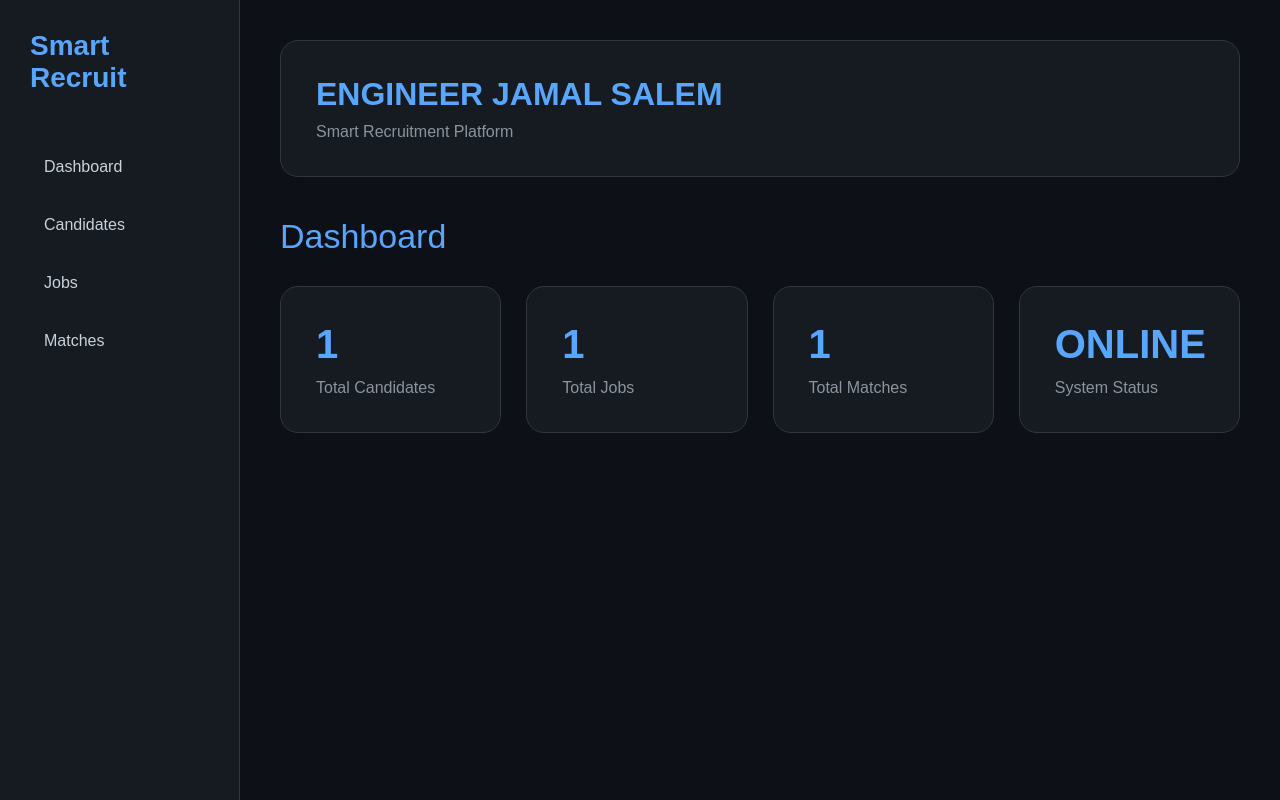
After one commit to jamal-salem/emirates-jobs-system, a Flask app: template templates/dashboard.html in a window 1280 px wide. The commit adds this page. Run offline with Flask 3, Linux system fonts and the light colour scheme; the template is opened without the code that fills it: most values are stand-ins (such as "Sample title", 1, 10 or a date in 2020).

Commit message:
New cyber dashboard UI and matching system

```diff
--- a/app.py
+++ b/app.py
@@ -14,11 +14,30 @@ engine = create_engine(DATABASE_URL)
 @app.route("/")
 def home():
 
-    return """
-    <h1>Emirates Jobs System 🔥</h1>
-    <p>System is running successfully</p>
-    <a href='/candidates'>View Candidates</a>
-    """
+    with engine.connect() as connection:
+
+        total_candidates = connection.execute(
+            text("SELECT COUNT(*) FROM candidates")
+        ).scalar()
+
+        total_jobs = connection.execute(
+            text("SELECT COUNT(*) FROM jobs")
+        ).scalar()
+
+        total_matches = total_candidates * total_jobs
+
+    return render_template(
+
+        "dashboard.html",
+
+        total_candidates=total_candidates,
+
+        total_jobs=total_jobs,
+
+        total_matches=total_matches
+
+    )
+
 
 @app.route("/candidates")
 def candidates():
@@ -34,6 +53,95 @@ def candidates():
         candidates=result
     )
 
+
+@app.route("/jobs")
+def jobs():
+
+    query = "SELECT * FROM jobs"
+
+    with engine.connect() as connection:
+
+        result = connection.execute(text(query)).fetchall()
+
+    return render_template(
+        "jobs.html",
+        jobs=result
+    )
+
+
+@app.route("/matches")
+def matches():
+
+    matches_data = []
+
+    with engine.connect() as connection:
+
+        jobs = connection.execute(
+            text("SELECT * FROM jobs")
+        ).fetchall()
+
+        candidates = connection.execute(
+            text("SELECT * FROM candidates")
+        ).fetchall()
+
+        for candidate in candidates:
+
+            for job in jobs:
+
+                score = 0
+
+                job_text = f"""
+                {job.title}
+                {job.company}
+                {job.location}
+                """.lower()
+
+                candidate_text = f"""
+                {candidate.skills}
+                {candidate.preferred_sector}
+                {candidate.specialization}
+                """.lower()
+
+                keywords = [
+
+                    "police",
+                    "military",
+                    "government",
+                    "security",
+                    "linux",
+                    "network",
+                    "cybersecurity",
+                    "emergency",
+                    "response",
+                    "it support"
+
+                ]
+
+                for keyword in keywords:
+
+                    if keyword in candidate_text:
+
+                        if keyword in job_text:
+
+                            score += 1
+
+                if score > 0:
+
+                    matches_data.append({
+
+                        "candidate": candidate.full_name,
+                        "job": job.title,
+                        "company": job.company,
+                        "score": score
+
+                    })
+
+    return render_template(
+        "matches.html",
+        matches=matches_data
+    )
+
+
 if __name__ == "__main__":
 
     app.run(debug=True)
--- a/static/css/style.css
+++ b/static/css/style.css
@@ -1,55 +1,272 @@
-body {
+* {
 
-    background-color: #0f172a;
-    color: white;
-    font-family: Arial, sans-serif;
     margin: 0;
     padding: 0;
+    box-sizing: border-box;
 
 }
 
-.navbar {
+body {
 
-    background-color: #111827;
-    padding: 20px;
-    font-size: 24px;
-    font-weight: bold;
-    border-bottom: 2px solid #1e293b;
+    background-color: #0d1117;
+
+    color: #c9d1d9;
+
+    font-family: Arial, sans-serif;
+
+    display: flex;
 
 }
 
-.container {
+/* Sidebar */
+
+.sidebar {
+
+    width: 240px;
+
+    height: 100vh;
+
+    background-color: #161b22;
+
+    border-right: 1px solid #30363d;
+
+    position: fixed;
 
     padding: 30px;
 
 }
 
-.card {
+/* Logo */
 
-    background-color: #1e293b;
-    padding: 20px;
-    margin-bottom: 20px;
-    border-radius: 12px;
-    box-shadow: 0 0 10px rgba(0,0,0,0.3);
+.logo {
+
+    color: #58a6ff;
+
+    font-size: 28px;
+
+    font-weight: bold;
+
+    margin-bottom: 50px;
 
 }
 
-.card h3 {
+/* Menu */
 
-    margin-top: 0;
-    color: #38bdf8;
+.menu a {
+
+    display: block;
+
+    color: #c9d1d9;
+
+    text-decoration: none;
+
+    padding: 14px;
+
+    margin-bottom: 12px;
+
+    border-radius: 10px;
+
+    transition: 0.2s;
 
 }
 
-.card p {
+.menu a:hover {
 
-    color: #cbd5e1;
+    background-color: #21262d;
+
+    color: #58a6ff;
 
 }
 
+/* Main */
+
+.main-content {
+
+    margin-left: 240px;
+
+    width: 100%;
+
+    padding: 40px;
+
+}
+
+/* Banner */
+
+.top-banner {
+
+    background-color: #161b22;
+
+    border: 1px solid #30363d;
+
+    border-radius: 18px;
+
+    padding: 35px;
+
+    margin-bottom: 40px;
+
+}
+
+.top-banner h1 {
+
+    color: #58a6ff;
+
+    font-size: 32px;
+
+    margin-bottom: 10px;
+
+}
+
+.top-banner p {
+
+    color: #8b949e;
+
+    font-size: 16px;
+
+}
+
+/* Titles */
+
 .title {
 
-    font-size: 32px;
-    margin-bottom: 20px;
+    color: #58a6ff;
+
+    font-size: 34px;
+
+    margin-bottom: 30px;
 
 }
+
+/* Match Cards */
+
+.match-card {
+
+    display: flex;
+
+    justify-content: space-between;
+
+    align-items: center;
+
+    background-color: #161b22;
+
+    border: 1px solid #30363d;
+
+    border-radius: 18px;
+
+    padding: 30px;
+
+    margin-bottom: 25px;
+
+    transition: 0.2s;
+
+}
+
+.match-card:hover {
+
+    border-color: #58a6ff;
+
+}
+
+/* Info */
+
+.match-info h3 {
+
+    color: #58a6ff;
+
+    font-size: 28px;
+
+    margin-bottom: 18px;
+
+}
+
+.match-info p {
+
+    margin-bottom: 14px;
+
+    color: #c9d1d9;
+
+}
+
+/* Score Circle */
+
+.score-circle {
+
+    width: 90px;
+
+    height: 90px;
+
+    border-radius: 50%;
+
+    border: 3px solid #58a6ff;
+
+    display: flex;
+
+    justify-content: center;
+
+    align-items: center;
+
+    color: #58a6ff;
+
+    font-size: 34px;
+
+    font-weight: bold;
+
+}
+
+/* Dashboard Stats */
+
+.stats-grid {
+
+    display: grid;
+
+    grid-template-columns:
+        repeat(auto-fit, minmax(220px, 1fr));
+
+    gap: 25px;
+
+}
+
+.stat-card {
+
+    background-color: #161b22;
+
+    border: 1px solid #30363d;
+
+    border-radius: 18px;
+
+    padding: 35px;
+
+    transition: 0.2s;
+
+}
+
+.stat-card:hover {
+
+    border-color: #58a6ff;
+
+}
+
+.stat-card h2 {
+
+    color: #58a6ff;
+
+    font-size: 40px;
+
+    margin-bottom: 12px;
+
+}
+
+.stat-card p {
+
+    color: #8b949e;
+
+    font-size: 16px;
+
+}
+
+/* Strong */
+
+strong {
+
+    color: white;
+
+}
--- /dev/null
+++ b/templates/base.html
@@ -0,0 +1,61 @@
+<!DOCTYPE html>
+<html lang="en">
+
+<head>
+
+    <meta charset="UTF-8">
+
+    <meta name="viewport"
+    content="width=device-width, initial-scale=1.0">
+
+    <title>Smart Recruit</title>
+
+    <link rel="stylesheet"
+    href="{{ url_for('static', filename='css/style.css') }}">
+
+</head>
+
+<body>
+
+    <div class="sidebar">
+
+        <div class="logo">
+            Smart Recruit
+        </div>
+
+        <div class="menu">
+
+            <a href="/">Dashboard</a>
+
+            <a href="/candidates">Candidates</a>
+
+            <a href="/jobs">Jobs</a>
+
+            <a href="/matches">Matches</a>
+
+        </div>
+
+    </div>
+
+    <div class="main-content">
+
+        <div class="top-banner">
+
+            <h1>
+                ENGINEER JAMAL SALEM
+            </h1>
+
+            <p>
+                Smart Recruitment Platform
+            </p>
+
+        </div>
+
+        {% block content %}
+        {% endblock %}
+
+    </div>
+
+</body>
+
+</html>
--- /dev/null
+++ b/templates/dashboard.html
@@ -0,0 +1,45 @@
+{% extends "base.html" %}
+
+{% block content %}
+
+<div class="title">
+    Dashboard
+</div>
+
+<div class="stats-grid">
+
+    <div class="stat-card">
+
+        <h2>{{ total_candidates }}</h2>
+
+        <p>Total Candidates</p>
+
+    </div>
+
+    <div class="stat-card">
+
+        <h2>{{ total_jobs }}</h2>
+
+        <p>Total Jobs</p>
+
+    </div>
+
+    <div class="stat-card">
+
+        <h2>{{ total_matches }}</h2>
+
+        <p>Total Matches</p>
+
+    </div>
+
+    <div class="stat-card">
+
+        <h2>ONLINE</h2>
+
+        <p>System Status</p>
+
+    </div>
+
+</div>
+
+{% endblock %}
```
Also changed, not shown: delete_candidate.py (added, +30 -0 lines), templates/candidates.html (+19 -26 lines), templates/jobs.html (added, +46 -0 lines), templates/matches.html (added, +44 -0 lines).
